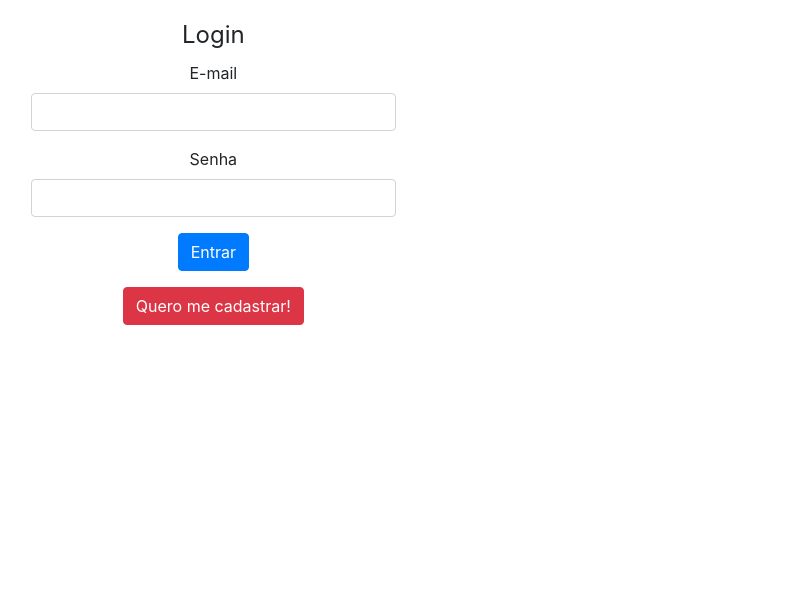
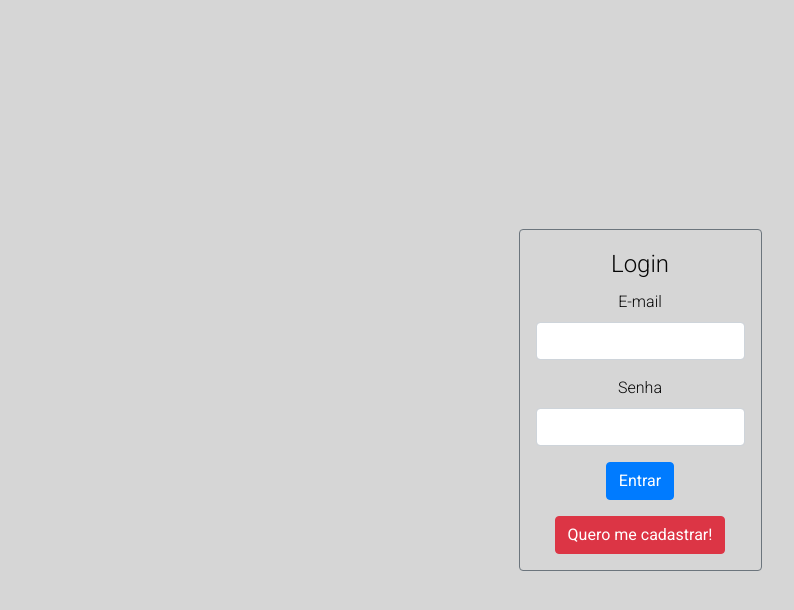
Before and after one commit to murillotlopes/pi6-front, a React (Vite) app: page / in a window 1280 px wide. Shown: the top 610 px of the page, without its empty margins (0-794 px from the left). Built offline with nearby package versions, Linux system fonts and the light colour scheme.

Commit message:
Estilização home

```diff
--- a/index.html
+++ b/index.html
@@ -5,6 +5,10 @@
   <meta charset="UTF-8" />
   <!-- <link rel="icon" type="image/svg+xml" href="/vite.svg" /> -->
   <meta name="viewport" content="width=device-width, initial-scale=1.0" />
+  <link rel="preconnect" href="https://fonts.googleapis.com">
+  <link rel="preconnect" href="https://fonts.gstatic.com" crossorigin>
+  <link href="https://fonts.googleapis.com/css2?family=Roboto:wght@300;400;700&display=swap" rel="stylesheet">
+
   <link rel="stylesheet" href="https://stackpath.bootstrapcdn.com/bootstrap/4.1.3/css/bootstrap.min.css"
     integrity="sha384-MCw98/SFnGE8fJT3GXwEOngsV7Zt27NXFoaoApmYm81iuXoPkFOJwJ8ERdknLPMO" crossorigin="anonymous">
   <script src="https://code.jquery.com/jquery-3.3.1.slim.min.js"
--- a/package.json
+++ b/package.json
@@ -19,12 +19,14 @@
     "react-icons": "^4.12.0",
     "react-router-dom": "^6.17.0",
     "recharts": "^2.10.1",
+    "styled-components": "^6.1.1",
     "yup": "^1.3.2"
   },
   "devDependencies": {
     "@types/react": "^18.2.15",
     "@types/react-dom": "^18.2.7",
     "@types/recharts": "^1.8.28",
+    "@types/styled-components": "^5.1.32",
     "@types/yup": "^0.32.0",
     "@typescript-eslint/eslint-plugin": "^6.0.0",
     "@typescript-eslint/parser": "^6.0.0",
--- a/src/App.tsx
+++ b/src/App.tsx
@@ -1,11 +1,13 @@
 
 import { Toaster } from 'react-hot-toast'
 import { RoutesMain } from './routes/Routes'
+import GlobalStyle from './style/global'
 
 function App() {
 
   return (
     <div className='App'>
+      <GlobalStyle />
       <RoutesMain />
       <Toaster position='top-right' toastOptions={{ duration: 5000 }} />
     </div>
--- a/src/interfaces/index.tsx
+++ b/src/interfaces/index.tsx
@@ -45,9 +45,8 @@ export interface setEntrarOuCadastrarProps {
     setEntrarOuCadastrar: React.Dispatch<React.SetStateAction<boolean>>
 }
 
-export interface CardInvestimentoProps {
-    ativo: MeusInvestimentosType,
-    idKey: number
+export interface BotaoProps {
+    setEntrarOuCadastrar: React.Dispatch<React.SetStateAction<boolean>>
 }
 
 export interface ListaOperacoesProps {
--- a/src/pages/Home/cadastrar.tsx
+++ b/src/pages/Home/cadastrar.tsx
@@ -17,7 +17,7 @@ export const Cadastrar = ({ setEntrarOuCadastrar }: setEntrarOuCadastrarProps) =
 
   return (
     <>
-      <form onSubmit={handleSubmit(submeterFormCadastrar)} className="text-center p-3" >
+      <form onSubmit={handleSubmit(submeterFormCadastrar)} className="text-center p-3 border border-secondary rounded" >
         <fieldset>
           <legend>Cadastrar-me</legend>
           <div className="mb-3">
--- a/src/pages/Home/entrar.tsx
+++ b/src/pages/Home/entrar.tsx
@@ -18,7 +18,7 @@ export const Entrar = ({ setEntrarOuCadastrar }: setEntrarOuCadastrarProps) => {
 
   return (
     <>
-      <form onSubmit={handleSubmit(submeterFormEntrar)} className="text-center p-3">
+      <form onSubmit={handleSubmit(submeterFormEntrar)} className="text-center p-3 border border-secondary rounded" >
         <fieldset>
           <legend>Login</legend>
           <div className="mb-3">
--- a/src/pages/Home/home.tsx
+++ b/src/pages/Home/home.tsx
@@ -3,15 +3,17 @@ import { useState } from "react"
 
 import { Entrar } from "./entrar"
 import { Cadastrar } from "./cadastrar"
+import { ContainerHome } from "./style.home"
 
 export const Home = () => {
   const [entrarOuCadastrar, setEntrarOuCadastrar] = useState(true)
 
   return (
     <>
-      {/* <PageBase> */}
-      <div className="col-md-4"></div>
-      <div className="col-md-4 text-bg-secondary">
+      <ContainerHome>
+        <div>
+
+
 
           {entrarOuCadastrar ? (
             <Entrar setEntrarOuCadastrar={setEntrarOuCadastrar} />
@@ -20,8 +22,7 @@ export const Home = () => {
           )}
 
         </div>
-      <div className="col-md-4"></div>
-      {/* </PageBase> */}
+      </ContainerHome>
     </>
   )
 }
--- /dev/null
+++ b/src/pages/Home/style.home.tsx
@@ -0,0 +1,11 @@
+import styled from "styled-components";
+
+export const ContainerHome = styled.main`
+    display: flex;
+    justify-content: center;
+    align-items: center;
+
+    background: var(--color-primary-white);
+
+    height: 100vh;
+`
--- /dev/null
+++ b/src/style/global.tsx
@@ -0,0 +1,37 @@
+import { createGlobalStyle } from "styled-components";
+
+export default createGlobalStyle`
+  * {
+  margin: 0;
+  padding: 0;
+  outline: 0;
+  box-sizing: border-box;
+
+  color: var(--color-primary-black);
+}
+
+body{
+  font-family: 'Roboto', sans-serif;
+   font-weight: 300;
+}
+
+:root {
+  --color-primary-green: #80ed99;
+  --color-primary-black: #060606;
+  --color-secund-green: #2c5837;
+  --color-secund-black: #272727;
+  --color-primary-white: #d6d6d6;
+  --color-secund-white: #8d8d8d;
+}
+
+button {
+  cursor: pointer;
+  border: none;
+}
+
+/* form{
+  border: #060606 solid 2px;
+} */
+
+
+`
```
Also changed, not shown: src/assets/gmntc_finance.jpeg (added), 1 other file (tests, documents, lock files or other folders). Lines whose indentation alone changed are shown as unchanged.
